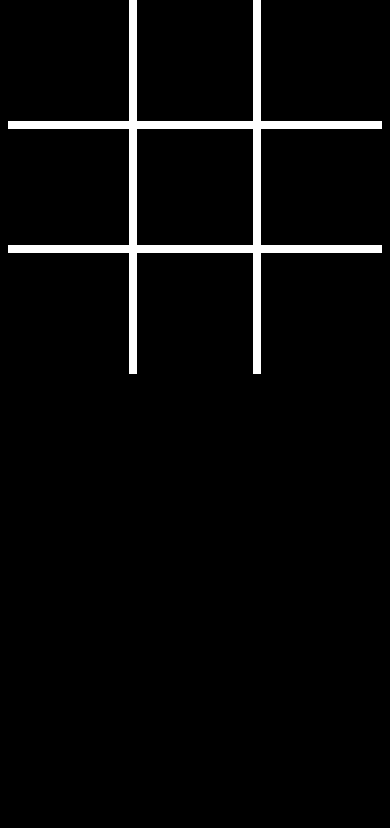
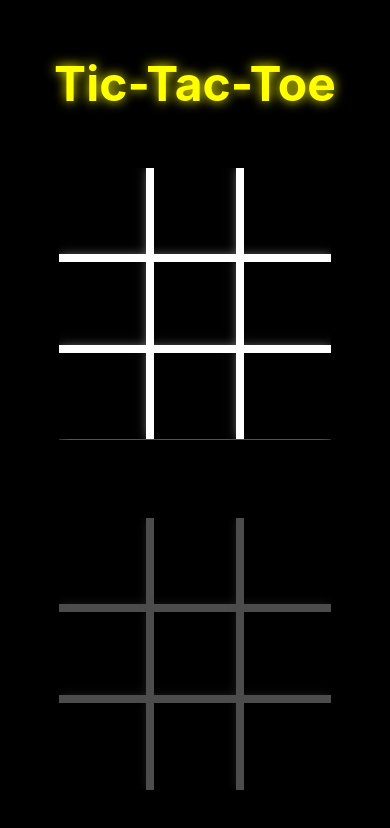
Before and after one commit to corybcromer/NeonTicTacToe, a React Native app: screen / in a window 390 px wide. Shown: the top 828 px of the page. Built offline with nearby package versions, Linux system fonts and the light colour scheme.

Commit message:
completed

```diff
--- a/App.js
+++ b/App.js
@@ -1,14 +1,16 @@
 import { StatusBar } from 'expo-status-bar';
-import { SafeAreaView, StyleSheet, Text, View } from 'react-native';
-import Gameboard from './src/components/Gameboard.js';
+import { StyleSheet, View } from 'react-native';
+import * as SplashScreen from 'expo-splash-screen';
+import GameScreen from './src/screens/GameScreen';
+
 
 export default function App() {
+
+
   return (
-    <View style={styles.container}>
+    <View style={styles.container} >
       <StatusBar style="light" />
-      <SafeAreaView style={{flex: 1}}>
-      <Gameboard />
-      </SafeAreaView>
+      <GameScreen />
     </View>
   );
 }
@@ -18,7 +20,16 @@ const styles = StyleSheet.create({
     flex: 1,
     backgroundColor: '#fff',
     alignItems: 'center',
-    justifyContent: 'center',
-    backgroundColor:'black',
+    justifyContent: 'space-evenly',
+    backgroundColor: 'black',
   },
+  title: {
+    fontFamily: 'Neonderthaw',
+    fontSize: 48,
+    color: 'white'
+  },
+  bottomGameBoard: {
+    marginTop: 24,
+
+  }
 });
--- a/package.json
+++ b/package.json
@@ -12,7 +12,9 @@
     "expo": "~49.0.15",
     "expo-status-bar": "~1.6.0",
     "react": "18.2.0",
-    "react-native": "0.72.6"
+    "react-native": "0.72.6",
+    "expo-font": "~11.4.0",
+    "expo-splash-screen": "~0.20.5"
   },
   "devDependencies": {
     "@babel/core": "^7.20.0"
--- a/src/components/GameSquare.js
+++ b/src/components/GameSquare.js
@@ -1,13 +1,16 @@
-import { Dimensions, StyleSheet, Text, TouchableHighlight, View } from 'react-native'
+import { StyleSheet, TouchableHighlight, View } from 'react-native'
 import React from 'react'
 import { FontAwesome } from '@expo/vector-icons';
 
 const GameSquare = (props) => {
 
-  const { index, numColumns, numOfSquares, gamePiece } = props
+  // PROPS
+  const { boardSize, index, numColumns, numOfSquares, onSquarePress, gamePiece, gamePieceColor, isMyTurn } = props
 
-  const size = (Dimensions.get('window').width - 16) / numColumns
+  // CONSTANTS
+  const squareSize = boardSize / numColumns
 
+  // HELPER FUNCTIONS
   const determineBorderStyle = () => {
     // Takes the index of the square, the number of columns, and total num of squares to determine which border to show
     const tempIndex = index + 1
@@ -47,18 +50,20 @@ const GameSquare = (props) => {
 
   return (
     <TouchableHighlight
-      style={[styles.gameSquare, { height: size, width: size }, determineBorderStyle()]}
+      style={[styles.gameSquare, { height: squareSize, width: squareSize }, determineBorderStyle()]}
       activeOpacity={0.1}
       underlayColor="white"
-      onPress={() => console.log('Pressed')}
-      isDisabled={gamePiece !== null}
+      onPress={() => onSquarePress(index)}
+      disabled={(gamePiece !== null) || !isMyTurn}
     >
-      { gamePiece === 'X' ?
-      <FontAwesome name="close" size={size - 8} color="cyan" />
-      : gamePiece === 'O' ?
-      <FontAwesome name="circle-o" size={size - 8} color="violet" />
-      : <View/>
-}
+      {gamePiece
+        ? <FontAwesome style={[styles.gamePiece, { textShadowColor: gamePieceColor }]}
+          name={gamePiece}
+          size={squareSize - 8}
+          color={gamePieceColor}
+        />
+        : <View />
+      }
     </TouchableHighlight>
   )
 }
@@ -67,9 +72,17 @@ export default GameSquare
 
 const styles = StyleSheet.create({
   gameSquare: {
+    backgroundColor: 'black',
     justifyContent: 'center',
     alignItems: 'center',
     borderColor: 'white',
+    shadowColor: "white",
+    shadowOpacity: 0.7,
+    shadowRadius: 12,
+  },
+  gamePiece: {
+
+    textShadowRadius: 12,
   },
   topLeftBorder: {
     borderRightWidth: 4,
--- a/src/components/Gameboard.js
+++ b/src/components/Gameboard.js
@@ -2,52 +2,39 @@ import { Dimensions, FlatList, StyleSheet, Text, View } from 'react-native'
 import React, { useState } from 'react'
 import GameSquare from './GameSquare'
 
-const Gameboard = () => {
+const GameBoard = (props) => {
 
-  const numOfSquares = 9
-  const numOfColumns = 3
-  const dataOfSquare = {gamePiece: null}
-  const initialGameboardData = Array(numOfSquares).fill(dataOfSquare)
-
-  console.log(initialGameboardData)
-
-  const [gameboardData, setGameboardData] = useState(initialGameboardData)
-
+  // PROPS
+  const { style, boardSize, numOfSquares, numOfColumns, gameBoardData, onBoardPress, gamePiece, gamePieceColor, isMyTurn } = props
 
   return (
-    <View style={styles.gameBoard}>
+    <View style={[styles.gameBoard, { height: boardSize, width: boardSize, opacity: isMyTurn ? 1 : .3 }, style]}>
       <FlatList
         style={styles.listContainer}
         contentContainerStyle={styles.listContentContainer}
         numColumns={numOfColumns}
-        columnWrapperStyle={{justifyContent: 'space-between', }}
         scrollEnabled={false}
-        data={gameboardData}
-        renderItem={({item, index}) => <GameSquare
+        data={gameBoardData}
+        renderItem={({ item, index }) => <GameSquare
+          boardSize={boardSize}
           index={index}
           numColumns={numOfColumns}
           numOfSquares={numOfSquares}
+          onSquarePress={(index) => onBoardPress(index, gamePiece, gamePieceColor)}
           gamePiece={item.gamePiece}
+          gamePieceColor={item.color}
+          isMyTurn={isMyTurn}
         />}
       />
     </View>
   )
 }
 
-export default Gameboard
+export default GameBoard
 
 const styles = StyleSheet.create({
   gameBoard: {
-    width: Dimensions.get('window').width - 16,
-    height: Dimensions.get('window').width - 16,
     alignItems: 'center',
     justifyContent: 'center',
   },
-listContainer: {
-
-},
-listContentContainer: {
-
-
-},
 })
--- /dev/null
+++ b/src/screens/GameScreen.js
@@ -0,0 +1,109 @@
+import { Alert, Dimensions, SafeAreaView, StyleSheet, Text, View } from 'react-native';
+import { useEffect, useState } from 'react';
+import GameBoard from '../components/GameBoard';
+import { checkIfWinner } from '../utils/HelperFunctions';
+
+const GameScreen = () => {
+
+    // CONSTANTS
+    const boardSize = (Dimensions.get('window').height - 300) / 2
+    const numOfSquares = 9
+    const numOfColumns = 3
+    const dataOfSquare = { gamePiece: null, color: null }
+    const initialGameBoardData = Array(numOfSquares).fill(dataOfSquare)
+
+
+    // STATES
+    const [gameBoardData, setGameBoardData] = useState(initialGameBoardData)
+    const [isFirstPlayersTurn, setIsFirstPlayersTurn] = useState(true)
+    // Can pick any color and gamePiece from the FontAwesome library https://icons.expo.fyi/Index
+    const [playerOne, setPlayerOne] = useState({ gamePiece: 'close', color: 'cyan', name: 'Player 1' })
+    const [playerTwo, setPlayerTwo] = useState({ gamePiece: 'circle-o', color: 'violet', name: 'Player 2' })
+
+    const [moveCount, setMoveCount] = useState(0)
+
+    useEffect(() => {
+        // Checks each move if there is a winner or a tie game
+        const winner = checkIfWinner(gameBoardData, numOfColumns, playerOne, playerTwo)
+        if (winner) {
+            Alert.alert(`${winner} Won!`, `Congrats ${winner} on winning the game! Restart the game to play again.`, [
+                { text: 'Reset', onPress: () => resetGame() },
+            ])
+        } else if (moveCount == 9) {
+            Alert.alert('Tie Game', 'No one won. Restart the game to play again.', [
+                { text: 'Reset', onPress: () => resetGame() },
+            ])
+        }
+
+    }, [gameBoardData])
+
+    const onBoardPress = (index, gamePiece, color) => {
+        console.log(index, gamePiece)
+        setGameBoardData((prev) => {
+            const newGameBoardData = [...prev]
+            newGameBoardData[index] = { "gamePiece": gamePiece, "color": color }
+            return newGameBoardData
+        })
+        setIsFirstPlayersTurn((prev) => !prev)
+        setMoveCount((prev) => prev + 1)
+    }
+
+    const resetGame = () => {
+        setMoveCount(0)
+        setIsFirstPlayersTurn(true)
+        setGameBoardData(initialGameBoardData)
+    }
+
+    return (
+        <View style={styles.container}>
+            <SafeAreaView style={styles.container}>
+                <Text style={styles.title}>Tic-Tac-Toe</Text>
+                <GameBoard
+                    boardSize={boardSize}
+                    numOfSquares={numOfSquares}
+                    numOfColumns={numOfColumns}
+                    dataOfSquare={dataOfSquare}
+                    gameBoardData={gameBoardData}
+                    gamePiece={playerOne.gamePiece}
+                    gamePieceColor={playerOne.color}
+                    onBoardPress={onBoardPress}
+                    isMyTurn={isFirstPlayersTurn}
+                />
+                <GameBoard style={styles.bottomGameBoard}
+                    boardSize={boardSize}
+                    numOfSquares={numOfSquares}
+                    numOfColumns={numOfColumns}
+                    dataOfSquare={dataOfSquare}
+                    gameBoardData={gameBoardData}
+                    gamePiece={playerTwo.gamePiece}
+                    gamePieceColor={playerTwo.color}
+                    onBoardPress={onBoardPress}
+                    isMyTurn={!isFirstPlayersTurn}
+                />
+
+            </SafeAreaView>
+        </View>
+    );
+}
+
+export default GameScreen
+const styles = StyleSheet.create({
+    container: {
+        flex: 1,
+        backgroundColor: '#fff',
+        alignItems: 'center',
+        justifyContent: 'space-evenly',
+        backgroundColor: 'black',
+    },
+    title: {
+        fontSize: 48,
+        color: 'yellow',
+        fontWeight: 'bold',
+        textShadowColor: 'yellow',
+        textShadowRadius: 12,
+    },
+    bottomGameBoard: {
+        marginTop: 24,
+
+    }
+});
--- /dev/null
+++ b/src/utils/HelperFunctions.js
@@ -0,0 +1,87 @@
+export const checkIfWinner = (gameBoardData, numOfColumns, playerOne, playerTwo) => {
+    let firstPlayerWinCounts = {
+        columnOne: 0,
+        columnTwo: 0,
+        columnThree: 0,
+        rowOne: 0,
+        rowTwo: 0,
+        rowThree: 0,
+        diagonalOne: 0,
+        diagonalTwo: 0
+    }
+    let secondPlayerWinCounts = {
+        columnOne: 0,
+        columnTwo: 0,
+        columnThree: 0,
+        rowOne: 0,
+        rowTwo: 0,
+        rowThree: 0,
+        diagonalOne: 0,
+        diagonalTwo: 0
+    }
+
+    gameBoardData.forEach((element, index) => {
+        const xCoordinate = index % numOfColumns
+        const yCoordinate = Math.floor(index / numOfColumns)
+        if (playerOne.gamePiece == element.gamePiece) {
+            if (xCoordinate == 0) {
+                firstPlayerWinCounts.columnOne += 1
+            }
+            if (xCoordinate == 1) {
+                firstPlayerWinCounts.columnTwo += 1
+            }
+            if (xCoordinate == 2) {
+                firstPlayerWinCounts.columnThree += 1
+            }
+            if (yCoordinate == 0) {
+                firstPlayerWinCounts.rowOne += 1
+            }
+            if (yCoordinate == 1) {
+                firstPlayerWinCounts.rowTwo += 1
+            }
+            if (yCoordinate == 2) {
+                firstPlayerWinCounts.rowThree += 1
+            }
+            if (xCoordinate == yCoordinate) {
+                firstPlayerWinCounts.diagonalOne += 1
+            }
+            if (xCoordinate + yCoordinate == 2) {
+                firstPlayerWinCounts.diagonalTwo += 1
+            }
+        }
+        if (playerTwo.gamePiece == element.gamePiece) {
+            if (xCoordinate == 0) {
+                secondPlayerWinCounts.columnOne += 1
+            }
+            if (xCoordinate == 1) {
+                secondPlayerWinCounts.columnTwo += 1
+            }
+            if (xCoordinate == 2) {
+                secondPlayerWinCounts.columnThree += 1
+            }
+            if (yCoordinate == 0) {
+                secondPlayerWinCounts.rowOne += 1
+            }
+            if (yCoordinate == 1) {
+                secondPlayerWinCounts.rowTwo += 1
+            }
+            if (yCoordinate == 2) {
+                secondPlayerWinCounts.rowThree += 1
+            }
+            if (xCoordinate == yCoordinate) {
+                secondPlayerWinCounts.diagonalOne += 1
+            }
+            if (xCoordinate + yCoordinate == 2) {
+                secondPlayerWinCounts.diagonalTwo += 1
+            }
+        }
+    })
+
+    if (Object.values(firstPlayerWinCounts).includes(3)) {
+        return playerOne.name
+    } else if (Object.values(secondPlayerWinCounts).includes(3)) {
+        return playerTwo.name
+    } else {
+        return null
+    }
+}
```
Also changed, not shown: 1 other file (tests, documents, lock files or other folders).
